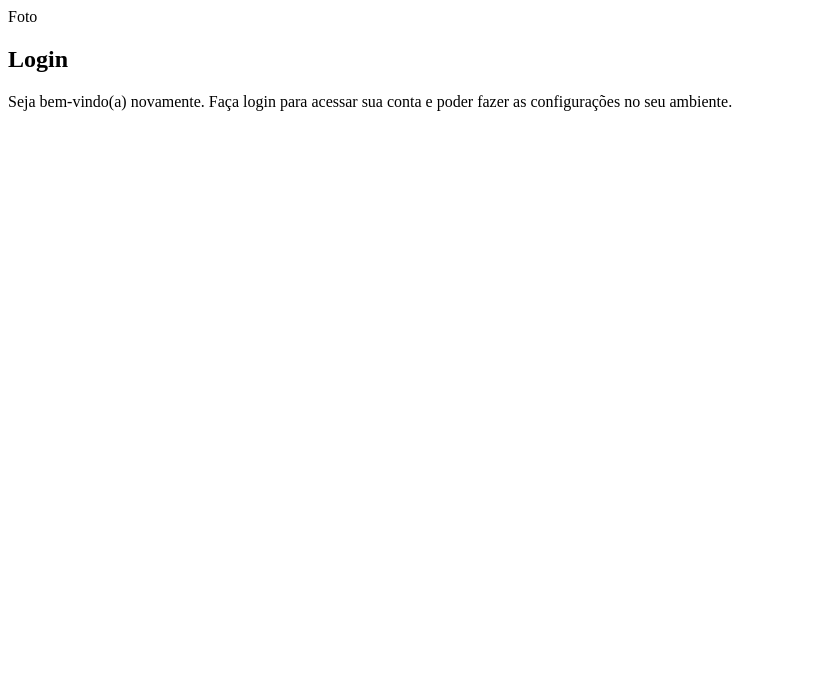
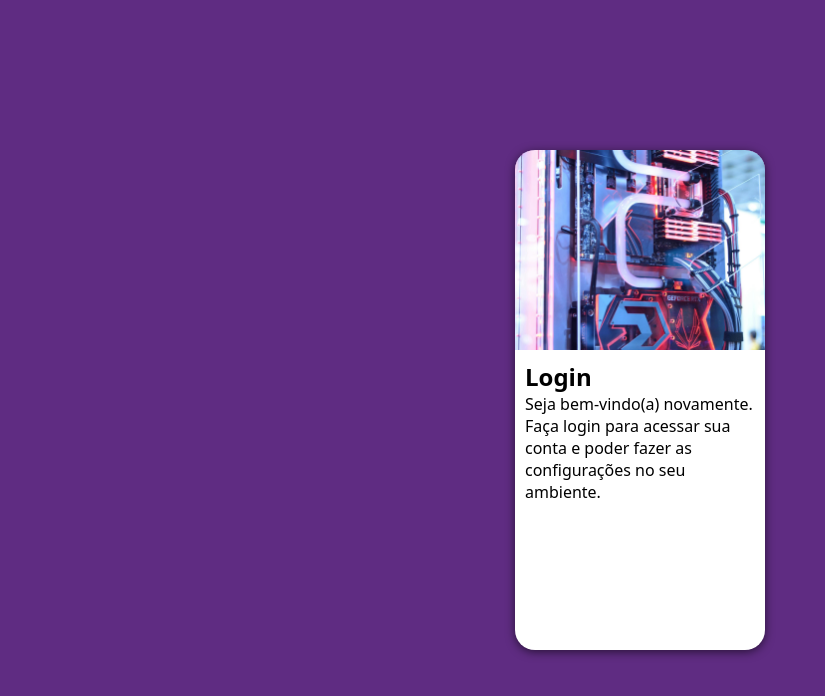
Before and after one commit to ErickJunior017/projeto-login, a plain HTML site: page index.html in a window 1280 px wide. Shown: the whole page, without its empty margins (0-825 px from the left). Drawn offline with Linux system fonts and the light colour scheme.

Commit message:
autalização do projeto-login

```diff
--- a/estilos/style.css
+++ b/estilos/style.css
@@ -6,3 +6,49 @@
     Lilás #5f2c82
 
 */
+
+*{
+    font-family: system-ui, -apple-system, BlinkMacSystemFont, 'Segoe UI', Roboto, Oxygen, Ubuntu, Cantarell, 'Open Sans', 'Helvetica Neue', sans-serif;
+    padding: 0px;
+    margin: 0px;
+    box-sizing: border-box;
+}
+
+body, html{
+    background-color: #5f2c82;
+    width: 100vw;
+    height: 100vh;
+}
+
+main{
+    position: relative;
+    width: 100vw;
+    height: 100vh;
+}
+
+section#login{
+    position: absolute;
+    top: 50%;
+    left: 50%;
+    transform: translate(-50%, -50%);
+    overflow: hidden;
+
+    background-color: white;
+    width: 250px;
+    height: 500px;
+    border-radius: 20px;
+    box-shadow: 0px 2px 10px rgba(0, 0, 0, 0.575);
+}
+
+section#login > div#imagem{
+    background: #5f2c82 url(../imagens/pc.jpg) no-repeat;
+    background-size: cover;
+    height: 200px;
+    background-position: left center;
+    display: block;
+}
+
+section#login > div#formulario{
+    padding: 10px;
+    display: block;
+}
--- a/index.html
+++ b/index.html
@@ -10,7 +10,7 @@
     <main>
         <section id="login">
             <div id="imagem">
-                Foto
+
             </div>
 
             <div id="formulario">
```
